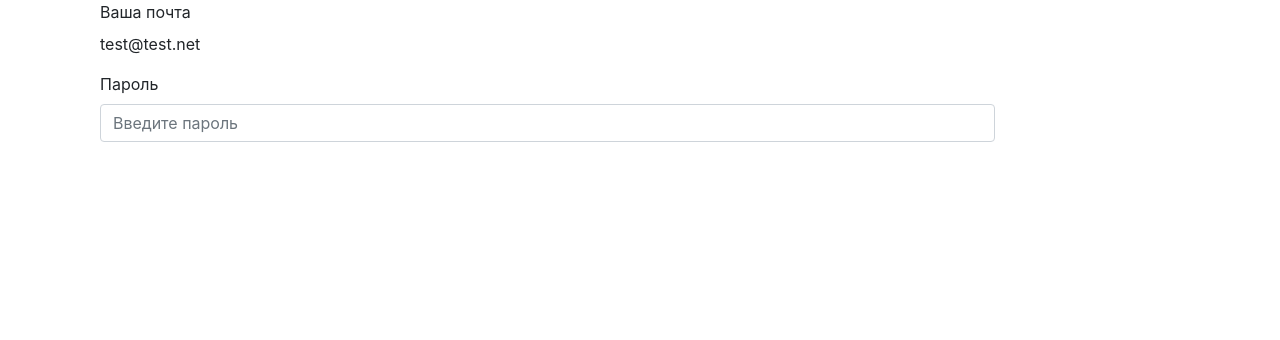
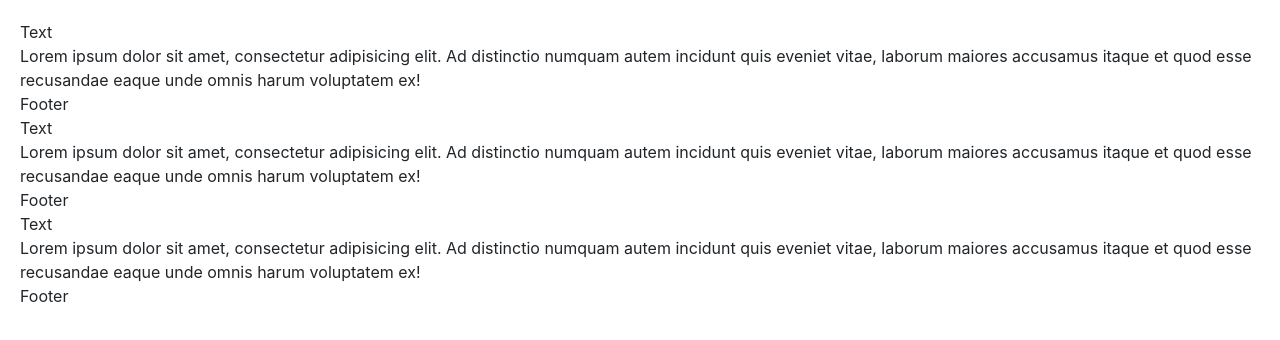
Before and after one commit to RomanShuruiev/Study, a website: page app/index.html in a window 1280 px wide. Drawn offline with nearby package versions, Linux system fonts and the light colour scheme.

Commit message:
Text Panel

```diff
--- a/app/index.html
+++ b/app/index.html
@@ -8,26 +8,42 @@
 
 	<link rel="stylesheet" href="https://stackpath.bootstrapcdn.com/bootstrap/4.3.1/css/bootstrap.min.css" integrity="sha384-ggOyR0iXCbMQv3Xipma34MD+dH/1fQ784/j6cY/iJTQUOhcWr7x9JvoRxT2MZw1T" crossorigin="anonymous">
 
-	<script src="https://stackpath.bootstrapcdn.com/bootstrap/4.3.1/js/bootstrap.min.js" integrity="sha384-JjSmVgyd0p3pXB1rRibZUAYoIIy6OrQ6VrjIEaFf/nJGzIxFDsf4x0xIM+B07jRM" crossorigin="anonymous"></script>
+	<style>
+		body {
+			padding: 20px;
+		}
+	</style>
 </head>
 <body>
-	<div class="container">
-		<form class="form-horizontal">
-			<div class="form-group">
-				<label class="col-sm-2 control-label">Ваша почта</label>
-				<div class="col-sm-10">
-					<p class="form-control-static">test@test.net</p>
-				</div>
+	<div class="panel-group">
+		<div class="panel panel-primary">
+			<div class="panel-heading">Text</div>
+			<div class="panel-body">
+				Lorem ipsum dolor sit amet, consectetur adipisicing elit. Ad distinctio numquam autem incidunt quis eveniet vitae, laborum maiores accusamus itaque et quod esse recusandae eaque unde omnis harum voluptatem ex!
 			</div>
+			<div class="panel-footer">Footer</div>
+		</div>
 
-			<div class="form-group has-warning">
-				<label for="pass" class="col-sm-2 control-label">Пароль</label>
-				<div class="col-sm-10">
-					<input type="password" class="form-control input-xs" id="pass" placeholder="Введите пароль">
-				</div>
+		<div class="panel panel-info">
+			<div class="panel-heading">Text</div>
+			<div class="panel-body">
+				Lorem ipsum dolor sit amet, consectetur adipisicing elit. Ad distinctio numquam autem incidunt quis eveniet vitae, laborum maiores accusamus itaque et quod esse recusandae eaque unde omnis harum voluptatem ex!
 			</div>
+			<div class="panel-footer">Footer</div>
+		</div>
 
-		</form>
+		<div class="panel panel-danger">
+			<div class="panel-heading">Text</div>
+			<div class="panel-body">
+				Lorem ipsum dolor sit amet, consectetur adipisicing elit. Ad distinctio numquam autem incidunt quis eveniet vitae, laborum maiores accusamus itaque et quod esse recusandae eaque unde omnis harum voluptatem ex!
+			</div>
+			<div class="panel-footer">Footer</div>
+		</div>
 	</div>
+
+<script src="https://code.jquery.com/jquery-3.3.1.slim.min.js" integrity="sha384-q8i/X+965DzO0rT7abK41JStQIAqVgRVzpbzo5smXKp4YfRvH+8abtTE1Pi6jizo" crossorigin="anonymous"></script>
+<script src="https://cdnjs.cloudflare.com/ajax/libs/popper.js/1.14.7/umd/popper.min.js" integrity="sha384-UO2eT0CpHqdSJQ6hJty5KVphtPhzWj9WO1clHTMGa3JDZwrnQq4sF86dIHNDz0W1" crossorigin="anonymous"></script>
+<script src="https://stackpath.bootstrapcdn.com/bootstrap/4.3.1/js/bootstrap.min.js" integrity="sha384-JjSmVgyd0p3pXB1rRibZUAYoIIy6OrQ6VrjIEaFf/nJGzIxFDsf4x0xIM+B07jRM" crossorigin="anonymous"></script>
+
 </body>
 </html>
```
